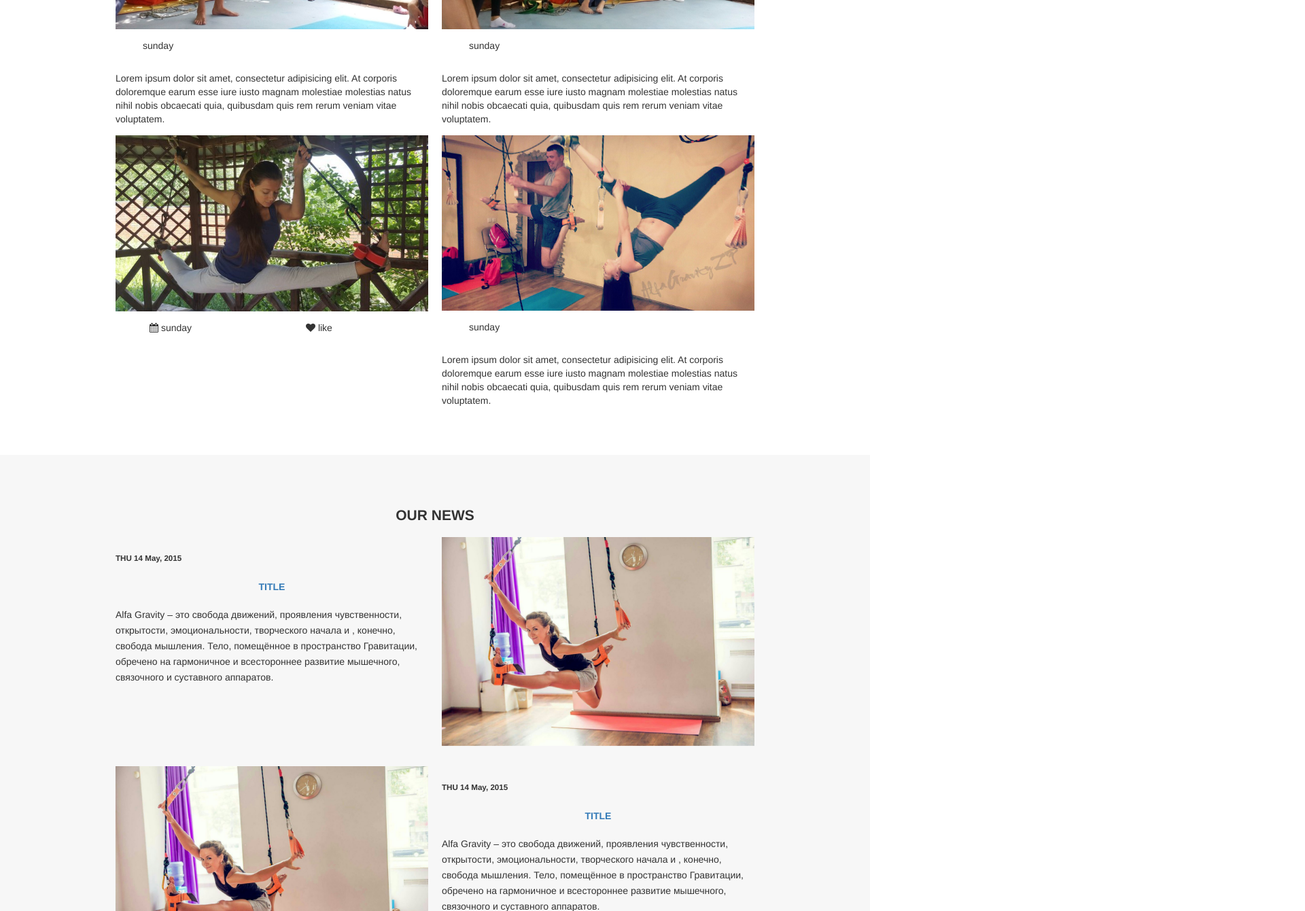
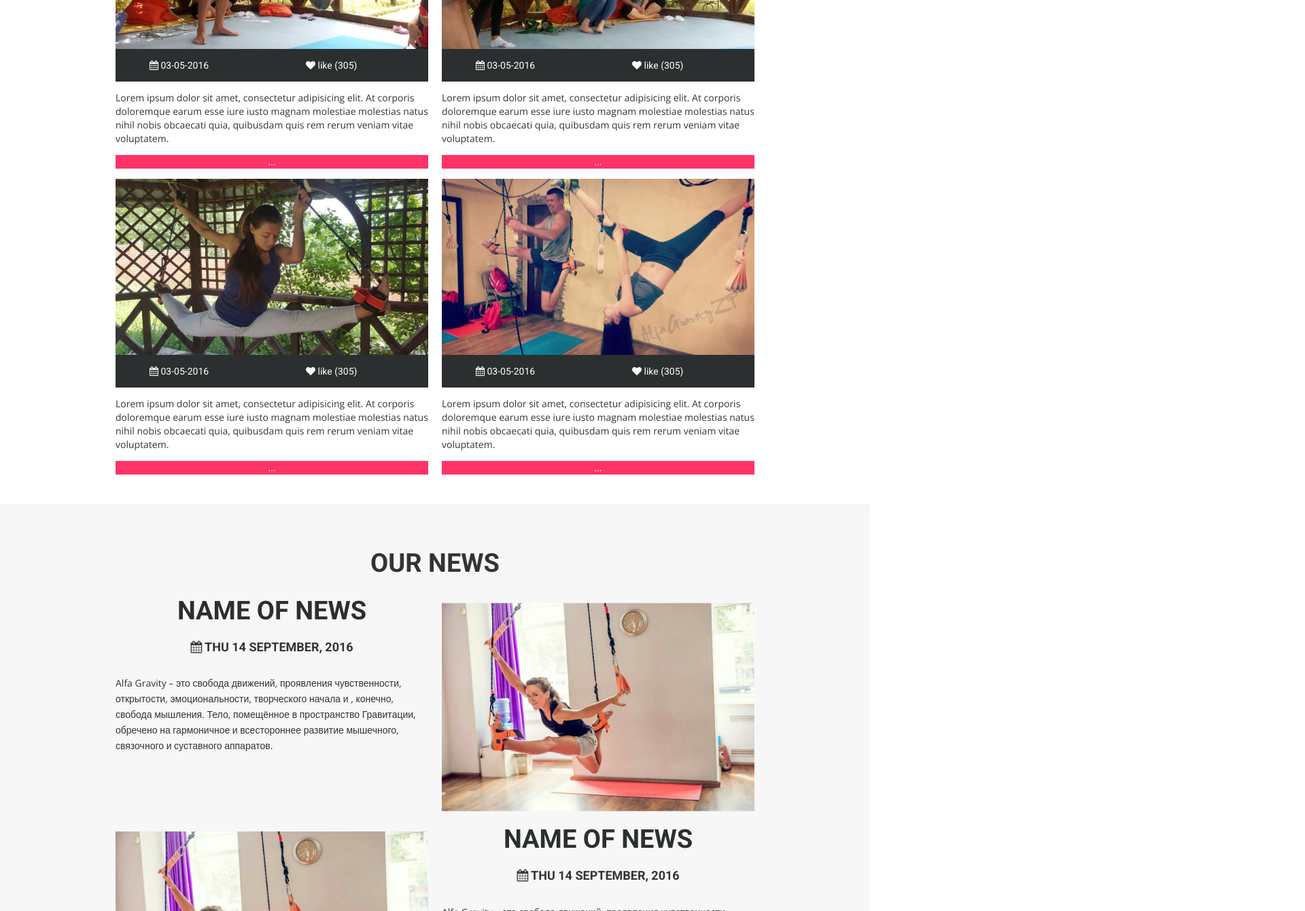
Before and after one commit to codegrabber1/fitnes.loc, a website: page frontend/index.html in a window 1280 px wide. Shown: the part 1460-2800 px from the top of the page at 68% size, 1920 px wide, since content can reach past the window. Drawn offline with nearby package versions, Linux system fonts and the light colour scheme; files that its build step writes are made by us from their sources.

Commit message:
2609_055

```diff
--- a/frontend/index.html
+++ b/frontend/index.html
@@ -9,14 +9,14 @@
 	<!-- bower:css -->
 	<link rel="stylesheet" href="assets/normalize-css/normalize.css" />
 	<!-- endbower -->
-	<link href="https://fonts.googleapis.com/css?family=Lato:400,700,900|Open+Sans:400,600,700|Raleway:400,500,600,700|Roboto:400,500,700&subset=cyrillic-ext" rel="stylesheet">
+    <link href="https://fonts.googleapis.com/css?family=Open+Sans:400,700|Roboto:400,700&subset=cyrillic,cyrillic-ext" rel="stylesheet">
     <link rel="stylesheet" href="style.css">
 	<link rel="stylesheet" href="styles/font-awesome.min.css">
 	<title>Alfa Gravity ZP</title>
 </head>
 <body>
 	<div class="wrraper">
-		<header>
+		<header class="parallax-window" data-parallax="scroll" data-image-src="images/4.jpg">
 			<div class="container">
 				<div class="row">
 					<div class="top_menu fixed">
@@ -67,9 +67,9 @@
 			<section class="s_grey">
 				<div class="container">
 				<div class="row">
-					<h2>ABOUT</h2>
-					<div class="wow bounceInLeft animated"  data-wow-delay="0.4s">
-                        Alfa Gravity – это свобода движений, проявления чувственности, открытости, эмоциональности, творческого начала и , конечно, свобода мышления.
+					<h2>what is Alfa Gravity?</h2>
+					<div class="wow bounceInLeft animated about"  data-wow-delay="0.4s">
+                        <strong>Alfa Gravity</strong> – это свобода движений, проявления чувственности, открытости, эмоциональности, творческого начала и , конечно, свобода мышления.
                         Тело, помещённое в пространство Гравитации, обречено на гармоничное и всестороннее развитие мышечного, связочного и суставного аппаратов.
 					</div>
 				</div>
@@ -78,65 +78,103 @@
 			<section class="">
 				<div class="container">
 					<div class="row">
-						<h2>our work</h2>
-						<div class="col-md-6 col-sm-6 col-xs-12 wow bounceInLeft animated" data-wow-delay="0.6s">
+						<h2>our classes</h2>
+						<div class="col-md-6 col-sm-6 col-xs-12 wow bounceInLeft animated b_classes" data-wow-delay="0.6s">
                             <img src="images/8.jpg" alt="alfa gravity">
                             <div class="b_bottom clearfix">
+                                <div class="col-md-6">
                                     <ul>
-                                    <li>sunday</li>
+                                    <li><i class="fa fa-calendar" aria-hidden="true"></i> 03-05-2016</li>
+
                                 </ul>
                                 </div>
-
-                            <p>
-								Lorem ipsum dolor sit amet, consectetur adipisicing elit. At corporis doloremque earum esse
-								iure iusto magnam molestiae molestias natus nihil nobis obcaecati quia, quibusdam quis rem rerum
-								veniam vitae voluptatem.
-							</p>
+                                <div class="col-md-6">
+                                    <ul>
+                                        <li><i class="fa fa-heart" aria-hidden="true"></i> like (305)</li>
+                                    </ul>
                                 </div>
-						<div class="col-md-6 col-sm-6 col-xs-12 wow bounceInRight animated" data-wow-delay="0.8s">
-                            <img src="images/9.jpg" alt="alfa gravity">
-                            <div class="b_bottom clearfix">
-                                <ul>
-                                    <li>sunday</li>
-                                </ul>
                             </div>
                             <p>
 								Lorem ipsum dolor sit amet, consectetur adipisicing elit. At corporis doloremque earum esse
 								iure iusto magnam molestiae molestias natus nihil nobis obcaecati quia, quibusdam quis rem rerum
 								veniam vitae voluptatem.
 							</p>
+                        <div class="class_link clearfix">
+                            <a href="#" class="c_link">...</a>
                         </div>
-						<div class="col-md-6 col-sm-6 col-xs-12 wow fadeInUp animated" data-wow-delay="1s">
-                            <img src="images/7.jpg" alt="alfa gravity">
-                            <div class="b_bottom clearfix">
 
 						</div>
+						<div class="col-md-6 col-sm-6 col-xs-12 wow bounceInRight animated b_classes b_classes" data-wow-delay="0.8s">
+                            <img src="images/9.jpg" alt="alfa gravity">
+                            <div class="b_bottom clearfix">
                                 <div class="col-md-6">
                                     <ul>
-                                    <li><i class="fa fa-calendar" aria-hidden="true"></i>
-                                        sunday</li>
+                                        <li><i class="fa fa-calendar" aria-hidden="true"></i> 03-05-2016</li>
+
                                     </ul>
                                 </div>
                                 <div class="col-md-6">
                                     <ul>
-                                    <li><i class="fa fa-heart" aria-hidden="true"></i>
-                                        like</li>
+                                        <li><i class="fa fa-heart" aria-hidden="true"></i> like (305)</li>
                                     </ul>
                                 </div>
-
-						</div>
-						<div class="col-md-6 col-sm-6 col-xs-12 wow fadeInUp animated" data-wow-delay="1s">
-                            <img src="images/6.jpg" alt="alfa gravity">
-                            <div class="b_bottom clearfix">
-                                <ul>
-                                    <li>sunday</li>
-                                </ul>
                             </div>
                             <p>
 								Lorem ipsum dolor sit amet, consectetur adipisicing elit. At corporis doloremque earum esse
 								iure iusto magnam molestiae molestias natus nihil nobis obcaecati quia, quibusdam quis rem rerum
 								veniam vitae voluptatem.
 							</p>
+                            <div class="class_link clearfix">
+                                <a href="#" class="c_link">...</a>
+                            </div>
+						</div>
+						<div class="col-md-6 col-sm-6 col-xs-12 wow fadeInUp animated b_classes" data-wow-delay="1s">
+                            <img src="images/7.jpg" alt="alfa gravity">
+                            <div class="b_bottom clearfix">
+                                <div class="col-md-6">
+                                    <ul>
+                                        <li><i class="fa fa-calendar" aria-hidden="true"></i> 03-05-2016</li>
+
+                                    </ul>
+                                </div>
+                                <div class="col-md-6">
+                                    <ul>
+                                        <li><i class="fa fa-heart" aria-hidden="true"></i> like (305)</li>
+                                    </ul>
+                                </div>
+                            </div>
+                            <p>
+                                Lorem ipsum dolor sit amet, consectetur adipisicing elit. At corporis doloremque earum esse
+                                iure iusto magnam molestiae molestias natus nihil nobis obcaecati quia, quibusdam quis rem rerum
+                                veniam vitae voluptatem.
+                            </p>
+                            <div class="class_link clearfix">
+                                <a href="#" class="c_link">...</a>
+                            </div>
+						</div>
+						<div class="col-md-6 col-sm-6 col-xs-12 wow fadeInUp animated" data-wow-delay="1s">
+                            <img src="images/6.jpg" alt="alfa gravity">
+                            <div class="b_bottom clearfix">
+                                <div class="col-md-6">
+                                    <ul>
+                                        <li><i class="fa fa-calendar" aria-hidden="true"></i> 03-05-2016</li>
+
+                                    </ul>
+                                </div>
+                                <div class="col-md-6">
+                                    <ul>
+                                        <li><i class="fa fa-heart" aria-hidden="true"></i> like (305)</li>
+                                    </ul>
+                                </div>
+                            </div>
+                            <p>
+								Lorem ipsum dolor sit amet, consectetur adipisicing elit. At corporis doloremque earum esse
+								iure iusto magnam molestiae molestias natus nihil nobis obcaecati quia, quibusdam quis rem rerum
+								veniam vitae voluptatem.
+							</p>
+                            <div class="class_link clearfix">
+                                <a href="#" class="c_link">...</a>
+                            </div>
 						</div>
 					</div>
 				</div>
@@ -146,9 +184,11 @@
                     <div class="row">
                         <h2>our news</h2>
                         <div class="b_text clearfix">
-                            <div class="col-md-6 col-sm-6 col-xs-12 new-text wow rollIn animated">
-                                <h5>THU 14 May, 2015</h5>
-                                <h4><a href="single.html">title</a></h4>
+                            <div class="col-md-6 col-sm-6 col-xs-12 new-text wow fadeInLeft animated">
+
+                                <h4><a href="single.html">
+                                    Name of news</a></h4>
+                                <h5><i class="fa fa-calendar" aria-hidden="true"></i> THU 14 September, 2016</h5>
                                 <p>Alfa Gravity – это свобода движений, проявления чувственности, открытости, эмоциональности, творческого начала и , конечно, свобода мышления.
                                     Тело, помещённое в пространство Гравитации, обречено на гармоничное и всестороннее развитие мышечного, связочного и суставного аппаратов.
                                 </p>
@@ -164,9 +204,10 @@
                                 <img src="images/intro.jpg" alt="">
 
                             </div>
-                            <div class="col-md-6 col-sm-6 col-xs-12 new-text wow rollIn animated">
-                                <h5>THU 14 May, 2015</h5>
-                                <h4><a href="single.html">title</a></h4>
+                            <div class="col-md-6 col-sm-6 col-xs-12 new-text wow fadeInRight animated">
+                                <h4><a href="single.html">
+                                    Name of news</a></h4>
+                                <h5><i class="fa fa-calendar" aria-hidden="true"></i> THU 14 September, 2016</h5>
                                 <p>Alfa Gravity – это свобода движений, проявления чувственности, открытости, эмоциональности, творческого начала и , конечно, свобода мышления.
                                     Тело, помещённое в пространство Гравитации, обречено на гармоничное и всестороннее развитие мышечного, связочного и суставного аппаратов.
                                 </p>
@@ -198,13 +239,25 @@
 				<div class="col-md-4 col-sm-4 col-xs-12">
 					<div class="f_block">
                         <h3>Latest from the <span>blog</span></h3>
-						<div class="t_blog">
-							<a href=""><img src="" alt=""></a>
-							<p>Lorem ipsum dolor sit amet, consectetur adipisicing elit. Ab accusantium deleniti dolore et
-								nihil obcaecati quisquam similique vitae voluptas voluptatibus! Aliquam et impedit inventore
-								iste nemo odit perspiciatis sed ullam.
+                        <div class="t_blog clearfix">
+                            <a href="">
+                                <img src="images/intro.jpg" alt="intro">
+                             </a>
+                            <p>
+                                <a href="">Lorem ipsum dolor sit amet, consectetur adipisicing elit. Ab accusantium deleniti dolore .
+                                </a>
                             </p>
                         </div>
+                        <div class="t_blog clearfix">
+                            <a href="">
+                                <img src="images/intro.jpg" alt="intro">
+                            </a>
+                            <p>
+                                <a href="">Lorem ipsum dolor sit amet, consectetur adipisicing elit. Ab accusantium deleniti dolore .
+                                </a>
+                            </p>
+                        </div>
+
                 </div>
 				</div>
 				<div class="col-md-4 col-sm-4 col-xs-12">
@@ -224,7 +277,7 @@
 				<div class="col-xs-12">
 					<div class="copy">
 						<p>
-							&copy; &nbsp; All right reserved 2016. <span>Design</span> by codegrabber
+							&copy; &nbsp; All right reserved 2016. <span>Designed</span> by codegrabber
 						</p>
 
 					</div>
--- a/frontend/js/myscripts.js
+++ b/frontend/js/myscripts.js
@@ -30,4 +30,7 @@ $('.scroll').on('click', function (event) {
         $(".main-mnu").slideToggle();
         return false;
     });// end top menu
+
+// parallax effect
+
 }); // ready
--- a/frontend/sass/includes/_header.sass
+++ b/frontend/sass/includes/_header.sass
@@ -1,17 +1,19 @@
 header
-  background: url('images/4.jpg')
+  //background: url('images/4.jpg')
   +size
   +cover
   filter: progid:DXImageTransform.Microsoft.AlphaImageLoader(src='.myBackground.jpg', sizingMethod='scale')
   -ms-filter: "progid:DXImageTransform.Microsoft.AlphaImageLoader(src='myBackground.jpg', sizingMethod='scale')"
   padding: 1.5em 0
   height: 100vh
+  font-family: 'Roboto', sans-serif
 
 .logo
   padding: 15px 30px
   color: $w_col
   font-weight: bold
   text-transform: uppercase
+  font-size: 20px
   span
     color: $act_link
 .arrow
--- a/frontend/sass/includes/_settings.sass
+++ b/frontend/sass/includes/_settings.sass
@@ -15,8 +15,8 @@ $f_bg: rgba(44, 47, 47, 1)
 .b_blue
   border: 1px solid blue
 body
-	background-color: $bg_c
-    font-family: 'Open Sans', sans-serif
+  background-color: $bg_c
+  font-family: 'Open Sans', sans-serif
 input
   border: none
   margin: 0
@@ -38,21 +38,42 @@ ul
   li
     list-style: none
 section
-  padding: 4em 0
+  padding: 2em 0
   h2,
   h3,
-  h4
+  h4,
+  h5
     text-align: center
     text-transform: uppercase
+    font-family: 'Roboto', sans-serif
+    font-size: 38px
+  h5
+    font-size: 18px
+    float: none
 .s_grey
   background-color: $s_grey
+  h4
+    margin: 0
+    a
+      color: $f_bg
 .b_text
   line-height: 23px
   width: 100%
   margin-bottom: 30px
 .new-text
   margin: 0 auto
-  //padding: 5em 3em 2em
   text-align: left
-  width: 50%
+.b_classes
+  margin: 0 0 15px 0
 .b_bottom
+  background-color: $f_bg
+  color: $w_col
+  font-family: 'Roboto', sans-serif
+.class_link
+  width: 100%
+  color: #ffffff
+  text-align: center
+  background-color: $act_link
+.c_link
+  display: block
+  color: #ffffff
--- a/frontend/sass/style.sass
+++ b/frontend/sass/style.sass
@@ -2,7 +2,8 @@
 @import 'includes/settings'
 @import 'includes/header'
 
-
+.about
+  font-size: 16px
 @import 'includes/footer'
 // media
 @import 'media'
```
Also changed, not shown: frontend/sass/includes/_footer.sass (+18 -2 lines), frontend/style.css. Lines whose indentation alone changed are shown as unchanged.
